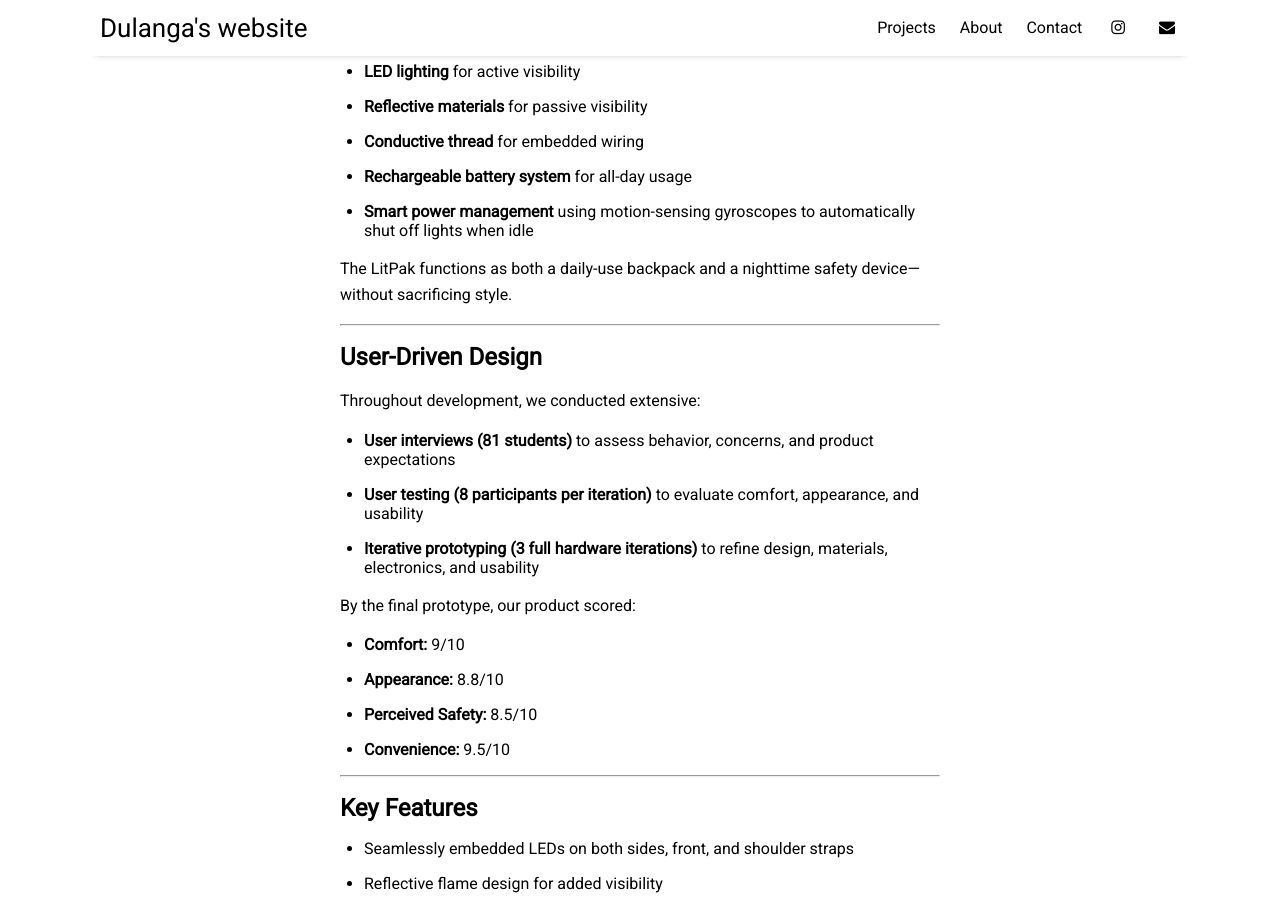
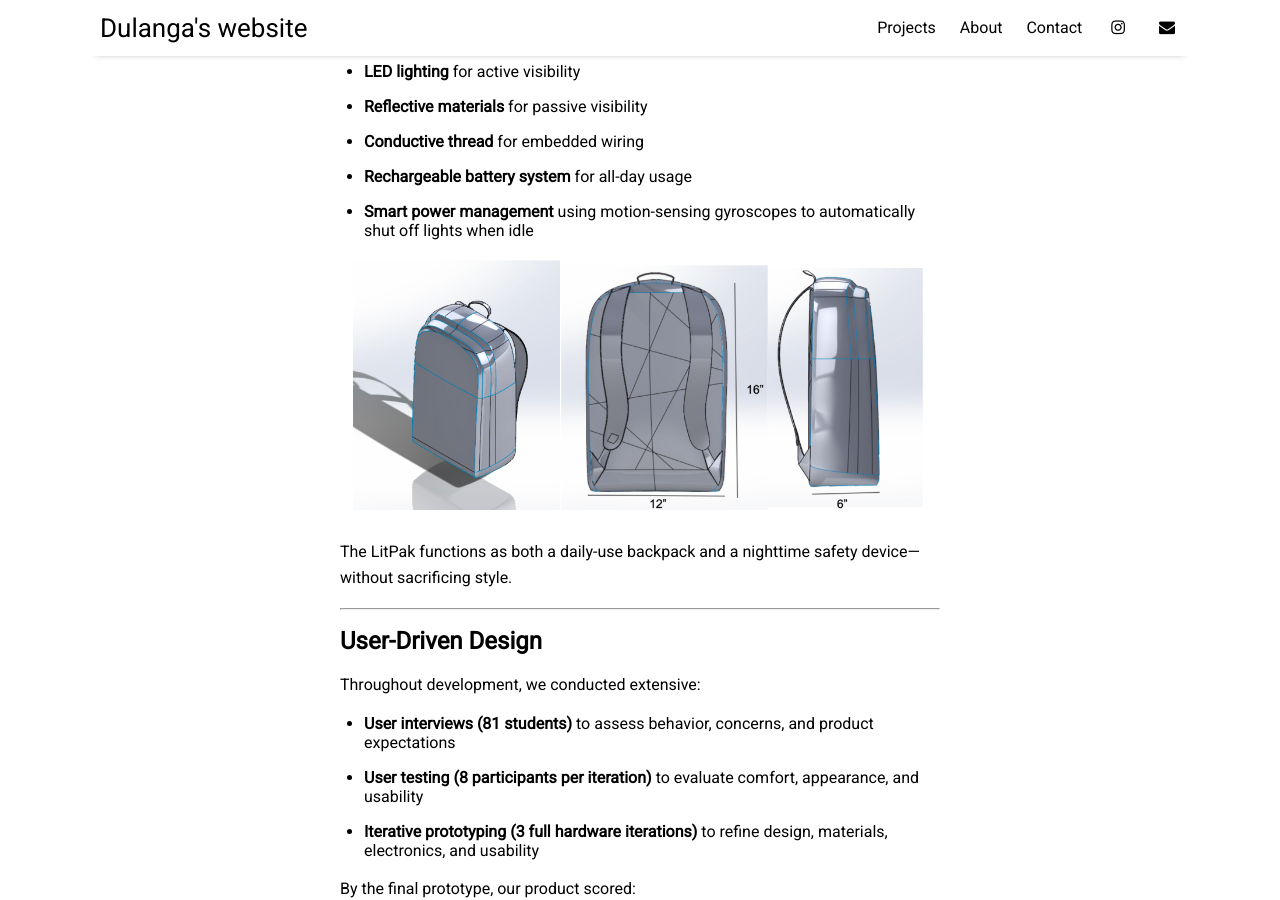
Before and after one commit to dulangaj/dulangaj.github.io, a Jekyll site: the page built from _posts/2018-12-01-litpak.md, in a window 1280 px wide and 900 px high, scrolled down 1295 px. Built offline with Jekyll 4.4.1, drawn with Linux system fonts in a browser that asks for light colours; nearby versions of some CDN libraries.

Commit message:
Added more images

```diff
--- a/_posts/2018-12-01-litpak.md
+++ b/_posts/2018-12-01-litpak.md
@@ -34,6 +34,8 @@ We designed **LitPak**, a backpack that integrates:
 - **Conductive thread** for embedded wiring
 - **Rechargeable battery system** for all-day usage
 - **Smart power management** using motion-sensing gyroscopes to automatically shut off lights when idle
+
+![Litpak CAD](/assets/img/18.12_cad.png)
 
 The LitPak functions as both a daily-use backpack and a nighttime safety device—without sacrificing style.
 
```
Also changed, not shown: _posts/2017-12-01-restaurant-analyzer.md (+2 -0 lines), assets/img/18.12_cad.png (added), 1 other file.
